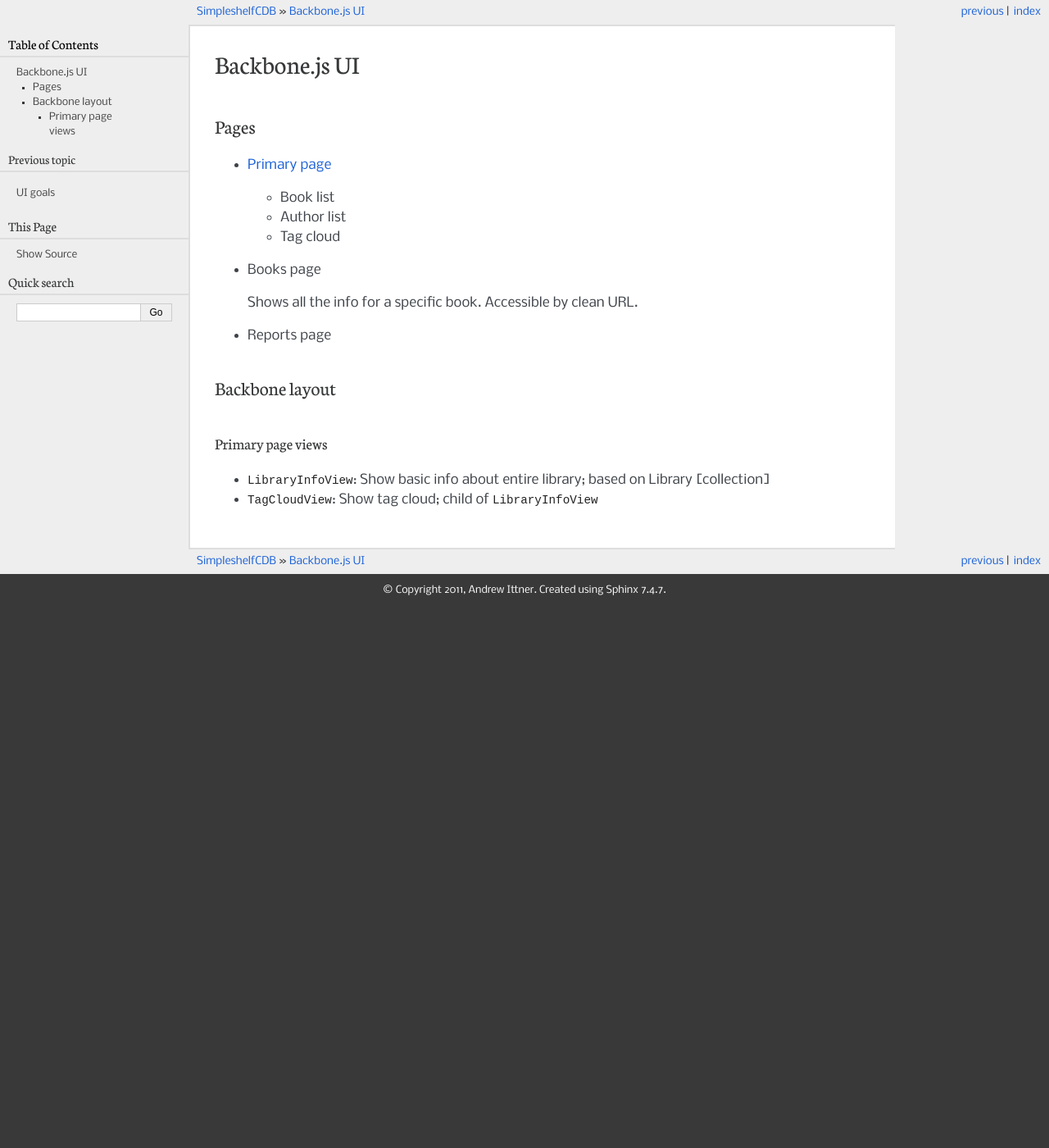
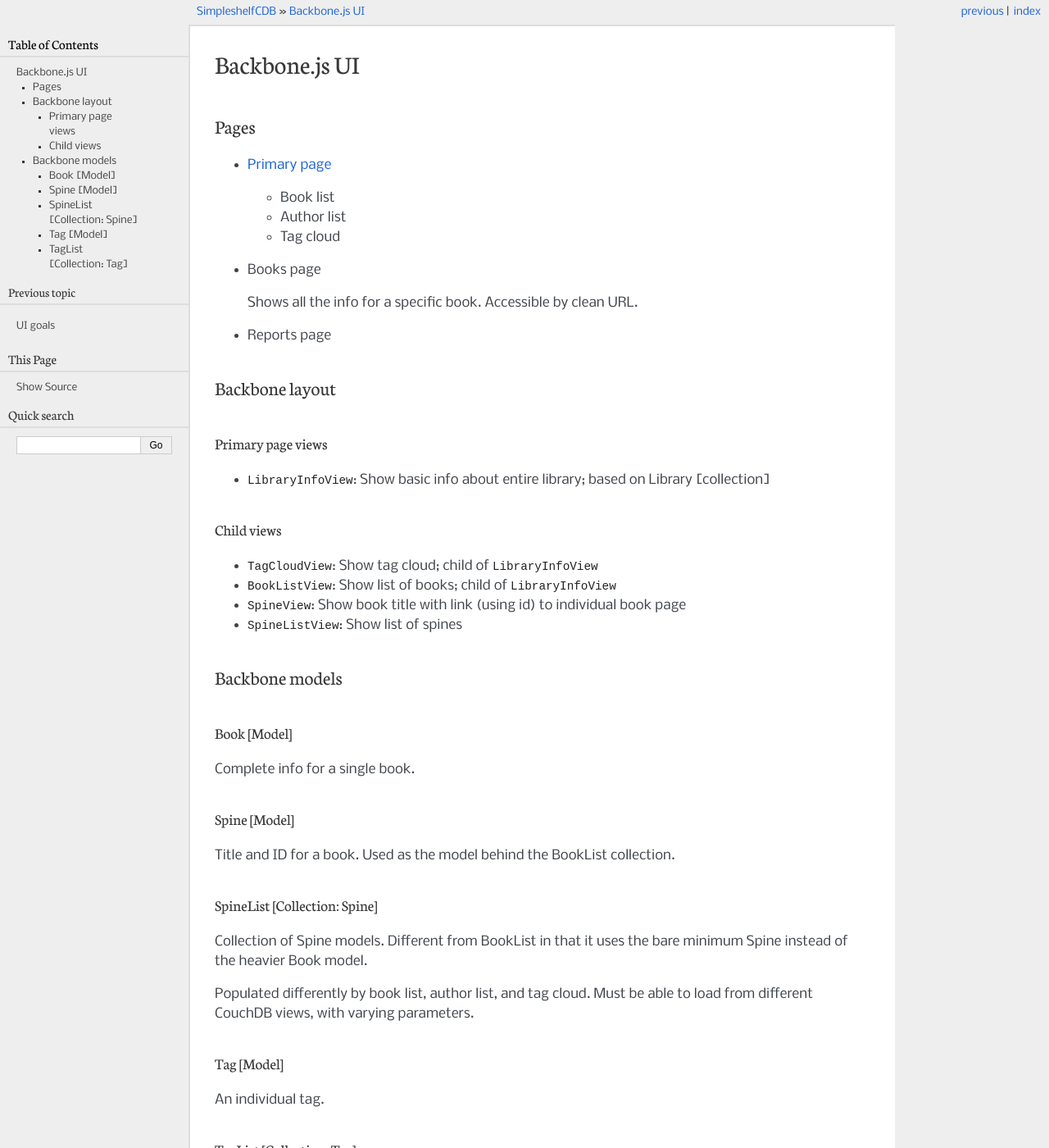
Before and after one commit to tephyr/simpleshelf, a Sphinx documentation site: the page built from docs/ui/backbone-ui.rst, in a window 1280 px wide and 1400 px high. Shown: the whole window at 82% size. Built offline with Sphinx 7.4.7, drawn with Linux system fonts in a browser that asks for light colours; some of the changed text lies outside the part shown.

Commit message:
Add Spine model and SpineList collection
Add models section

```diff
--- a/docs/ui/backbone-ui.rst
+++ b/docs/ui/backbone-ui.rst
@@ -23,4 +23,36 @@ Primary page views
 ------------------
 
 - ``LibraryInfoView``: Show basic info about entire library; based on Library [collection]
+
+Child views
+-----------
 - ``TagCloudView``: Show tag cloud; child of ``LibraryInfoView``
+- ``BookListView``: Show list of books; child of ``LibraryInfoView``
+- ``SpineView``: Show book title with link (using id) to individual book page
+- ``SpineListView``: Show list of spines
+
+
+Backbone models
++++++++++++++++
+
+Book [Model]
+------------
+Complete info for a single book.
+
+Spine [Model]
+-------------
+Title and ID for a book.  Used as the model behind the BookList collection.
+
+SpineList [Collection: Spine]
+-----------------------------
+Collection of Spine models.  Different from BookList in that it uses the bare minimum Spine instead of the heavier Book model.
+
+Populated differently by book list, author list, and tag cloud.  Must be able to load from different CouchDB views, with varying parameters.
+
+Tag [Model]
+-----------
+An individual tag.
+
+TagList [Collection: Tag]
+-------------------------
+Collection of Tag models.
```
Also changed, not shown: 1 other file.
